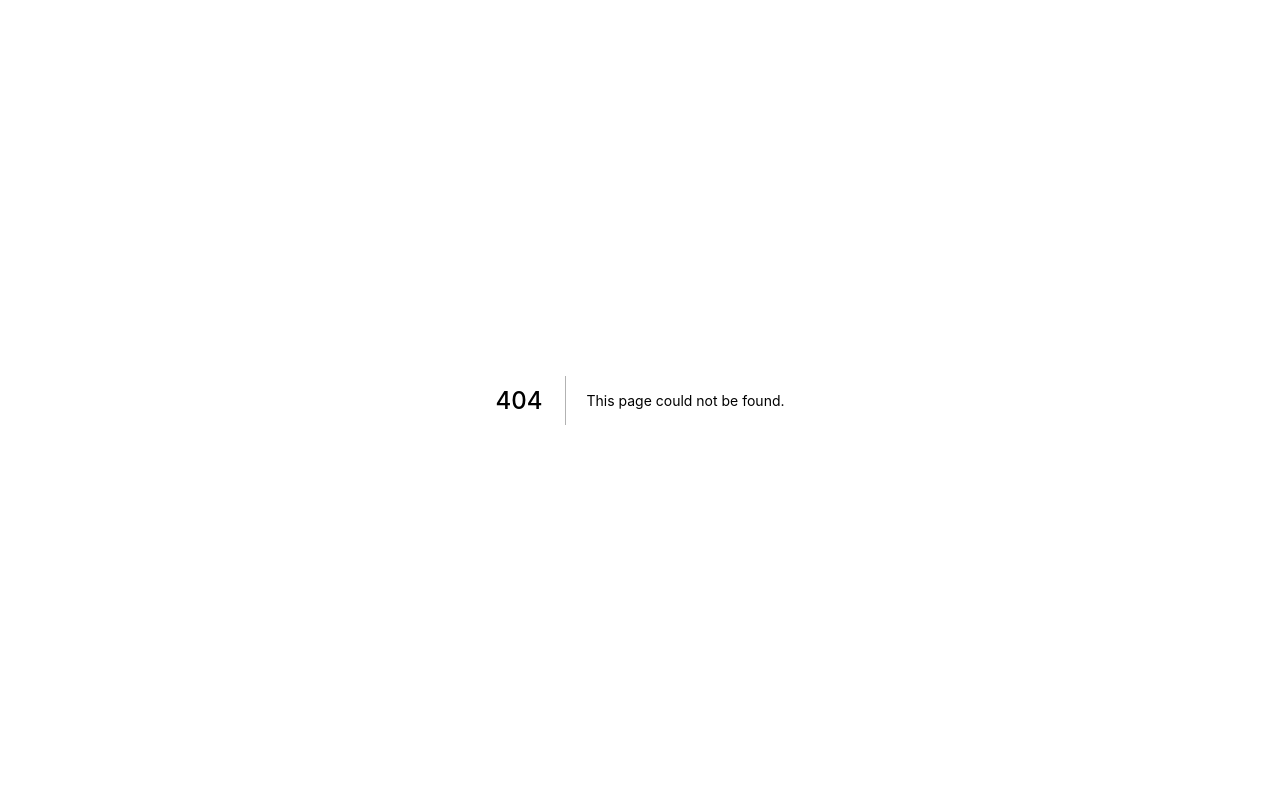
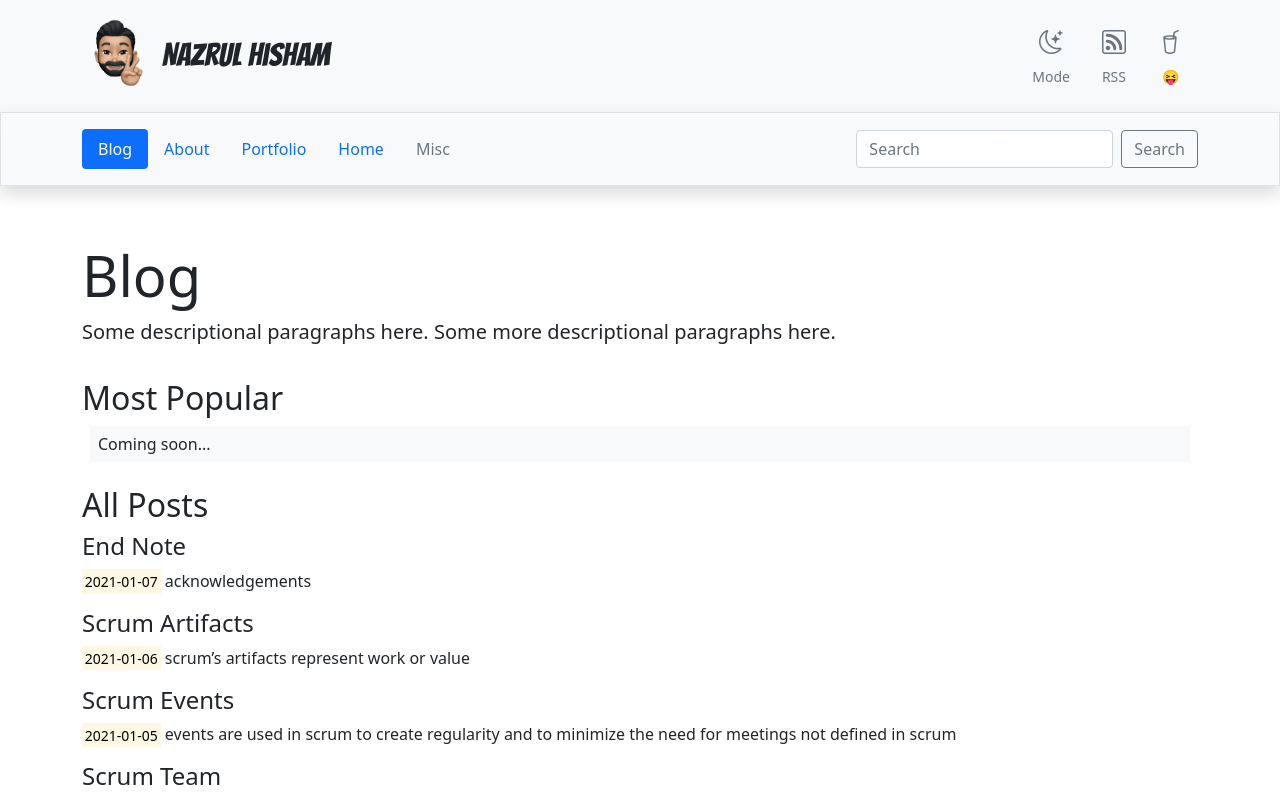
Before and after one commit to lumachroma/blog.nazrulhisham.net, a Next.js app: page /blog in a window 1280 px wide. Before the commit this address had no page. Shown: the top 797 px of the page. Built offline with nearby package versions, Linux system fonts and the light colour scheme.

Commit message:
Redesign and refactor Blog List and Blog Post pages

```diff
--- /dev/null
+++ b/pages/blog/index.js
@@ -0,0 +1,61 @@
+import Link from 'next/link'
+import { getSortedPostsData } from '../../lib/posts'
+import PageShell from '../../components/PageShell'
+
+const Blog = ({ allPostsData }) => {
+  return (
+    <>
+      <div className="py-2">
+        <h1 className="display-4">Blog</h1>
+        <p className="lead">Some descriptional paragraphs here. Some more descriptional paragraphs here.</p>
+      </div>
+
+      {/* TODO: Most Popular Listings */}
+      <div className="py-2">
+        <h2>Most Popular</h2>
+        <p className="fw-lighter lh-sm bg-light m-2 p-2">Coming soon...</p>
+      </div>
+
+      <div className="py-2">
+        <h2>All Posts</h2>
+        <ul className="list-unstyled">
+          {allPostsData && Array.isArray(allPostsData) &&
+            allPostsData.map((postData) => {
+              return (
+                <li key={postData.id}>
+                  <h4 className="fw-light">
+                    <Link href={`/blog/${postData.id}`}>
+                      <a className="text-reset text-decoration-none">{postData.title}</a>
+                    </Link>
+                  </h4>
+                  <p className="fw-lighter">
+                    <small><mark>{postData.date}</mark></small>
+                    {' '}
+                    {postData.description}
+                  </p>
+                </li>
+              )
+            })
+          }
+        </ul>
+      </div>
+    </>
+  )
+}
+
+const BlogPage = ({ allPostsData }) => (
+  <PageShell name="Blog">
+    <Blog allPostsData={allPostsData} />
+  </PageShell>
+)
+
+export async function getStaticProps() {
+  const allPostsData = getSortedPostsData()
+  return {
+    props: {
+      allPostsData
+    }
+  }
+}
+
+export default BlogPage
```
Also changed, not shown: pages/blog/[id].js (renamed from pages/posts/[id].js, +13 -12 lines), pages/posts/index.js (deleted, +0 -48 lines).
